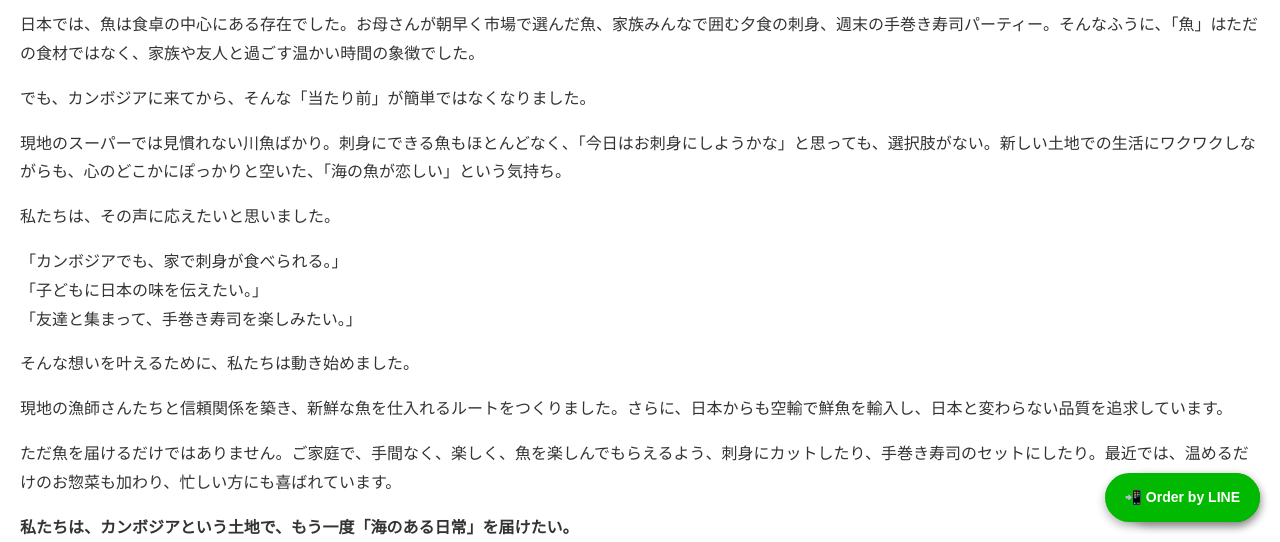
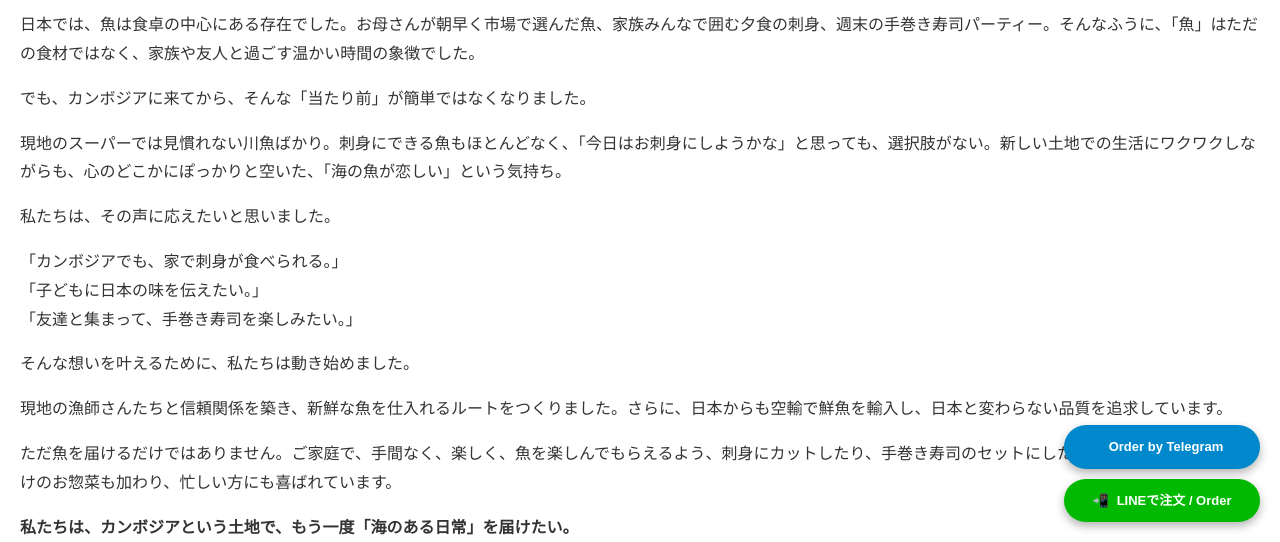
Before and after one commit to Sasuraimitsu/sakanayajapon, a plain HTML site: page aboutus.html in a window 1280 px wide. Shown: the part 258-800 px from the top of the page. Drawn offline with Linux system fonts and the light colour scheme.

Commit message:
Update aboutus.html

```diff
--- a/aboutus.html
+++ b/aboutus.html
@@ -38,26 +38,58 @@
     .lang-toggle { text-align: center; margin-bottom: 20px; }
     .lang-toggle button { margin: 0 10px; padding: 8px 16px; font-size: 14px; }
     /* 画面右下に浮くボタンの見た目 */
-    .floating-btn {
+    /* 2つのボタンを包むコンテナ */
+    .floating-container {
       position: fixed;
       bottom: 20px;
       right: 20px;
-      background-color: #00b900; /* LINEをイメージした緑色 */
-      color: white;
-      padding: 12px 20px;
-      border-radius: 50px; /* 丸みのあるデザイン */
-      text-decoration: none;
-      font-weight: bold;
-      box-shadow: 0 4px 10px rgba(0,0,0,0.3);
-      z-index: 9999; /* 他の要素より上に表示 */
+      display: flex;
+      flex-direction: column; /* 縦に並べる（スマホで押しやすい） */
+      gap: 10px; /* ボタン同士の間隔 */
+      z-index: 9999;
+    }
+
+    /* 各ボタンの共通スタイル */
+    .float-btn {
       display: flex;
       align-items: center;
-      font-size: 14px;
+      justify-content: center;
+      padding: 10px 18px;
+      border-radius: 50px;
+      text-decoration: none;
+      color: white;
+      font-weight: bold;
+      font-size: 13px;
+      box-shadow: 0 4px 10px rgba(0,0,0,0.3);
+      transition: transform 0.2s;
+      min-width: 160px;
     }
-    .floating-btn:hover {
-      background-color: #009e00;
-      transform: scale(1.05); /* 少し大きくしてクリック感を出す */
-      transition: 0.2s;
+
+    .float-btn:active {
+      transform: scale(0.95);
+    }
+
+    /* LINEボタン（緑） */
+    .btn-line {
+      background-color: #00b900;
+    }
+
+    /* Telegramボタン（青） */
+    .btn-tele {
+      background-color: #0088cc;
+    }
+
+    /* アイコンの余白 */
+    .float-btn i, .float-btn span {
+      margin-right: 8px;
+    }
+
+    @media (max-width: 768px) {
+      .float-btn {
+        padding: 8px 15px;
+        font-size: 12px;
+        min-width: 140px;
+      }
     }
     /* セクション末尾のボタンエリア */
     .cta-container {
@@ -234,8 +266,14 @@
       <li>Community engagement and food culture education</li>
     </ul>
   </div>
-  <a href="https://miniapp.line.me/2006469733-lgZj9vJ4" class="floating-btn">
-    <span>📲 Order by LINE</span>
-  </a>
+  <div class="floating-container">
+    <a href="https://t.me/+UZAm7-eLzD0yZTA1" class="float-btn btn-tele" target="_blank">
+      <i class="fa-brands fa-telegram"></i> Order by Telegram
+    </a>
+
+    <a href="https://miniapp.line.me/2006469733-lgZj9vJ4" class="float-btn btn-line" target="_blank">
+      <span>📲</span> LINEで注文 / Order
+    </a>
+  </div>
 </body>
 </html>
```
